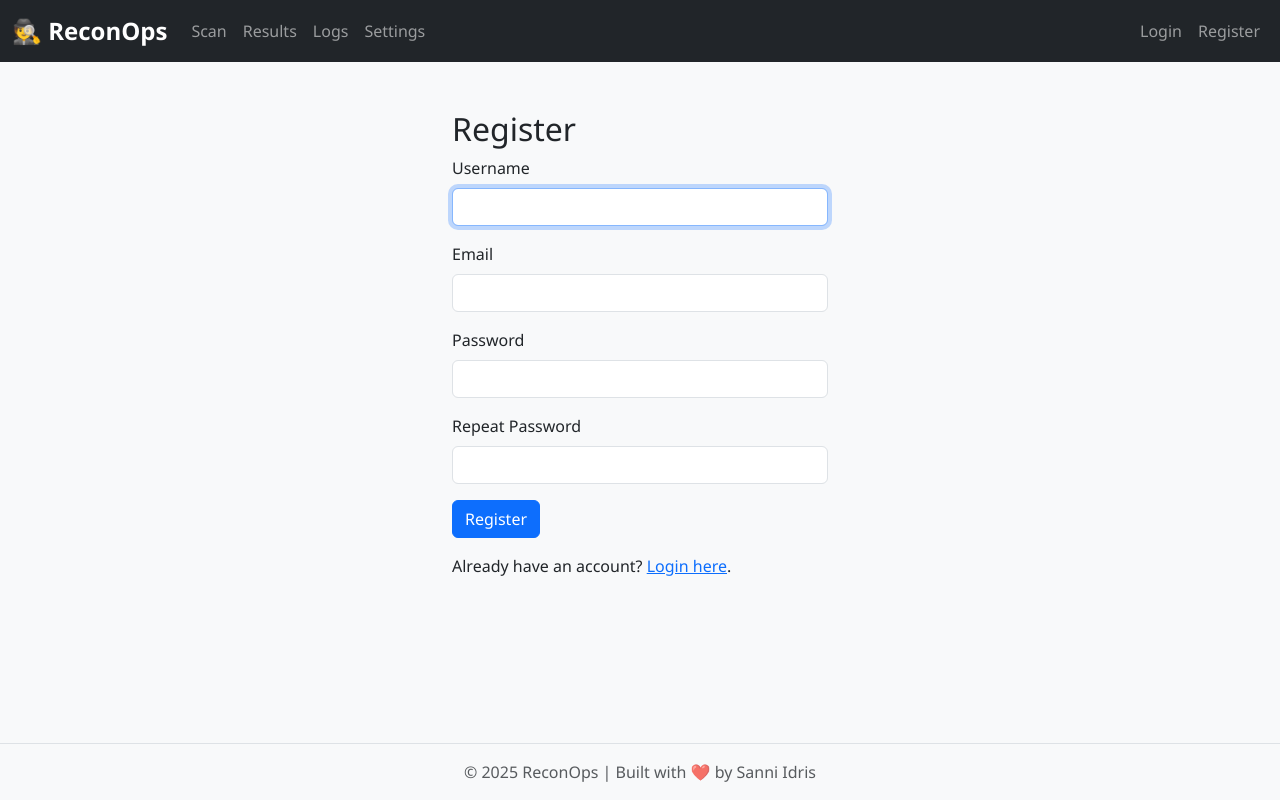
After one commit to Specia-cipher/reconops-dashboard, a Flask app: page /register in a window 1280 px wide. The commit adds this page. Run offline with Flask 3, Linux system fonts and the light colour scheme.

Commit message:
Implement full user authentication flow with registration, login, logout, and user dropdown UI; add account settings route and template; update README to reflect current progress

```diff
--- /dev/null
+++ b/reconops_dashboard/routes/auth_routes.py
@@ -0,0 +1,44 @@
+from flask import Blueprint, render_template, redirect, url_for, flash, request
+from flask_login import login_user, logout_user, login_required, current_user
+from reconops_dashboard.models import User
+from reconops_dashboard import db
+from reconops_dashboard.utils.forms import LoginForm, RegistrationForm
+
+auth = Blueprint('auth', __name__)
+
+@auth.route('/login', methods=['GET', 'POST'])
+def login():
+    if current_user.is_authenticated:
+        return redirect(url_for('main.home'))
+    form = LoginForm()
+    if form.validate_on_submit():
+        user = User.query.filter_by(username=form.username.data).first()
+        if user and user.check_password(form.password.data):
+            login_user(user, remember=form.remember.data)
+            flash('Logged in successfully.', 'success')
+            next_page = request.args.get('next')
+            return redirect(next_page) if next_page else redirect(url_for('main.home'))
+        else:
+            flash('Invalid username or password', 'danger')
+    return render_template('login.html', form=form)
+
+@auth.route('/register', methods=['GET', 'POST'])
+def register():
+    if current_user.is_authenticated:
+        return redirect(url_for('main.home'))
+    form = RegistrationForm()
+    if form.validate_on_submit():
+        user = User(username=form.username.data, email=form.email.data)
+        user.set_password(form.password.data)
+        db.session.add(user)
+        db.session.commit()
+        flash('Congratulations, you are now a registered user!', 'success')
+        return redirect(url_for('auth.login'))
+    return render_template('register.html', form=form)
+
+@auth.route('/logout')
+@login_required
+def logout():
+    logout_user()
+    flash('You have been logged out.', 'info')
+    return redirect(url_for('main.home'))
--- a/reconops_dashboard/routes/main_routes.py
+++ b/reconops_dashboard/routes/main_routes.py
@@ -1,4 +1,5 @@
 from flask import Blueprint, render_template, redirect, url_for, flash
+from flask_login import login_required
 from reconops_dashboard.models import ScanResult, SystemLog
 from reconops_dashboard.utils.scan_engine import run_scan
 from reconops_dashboard.utils.db_helper import save_scan_result, save_system_log
@@ -7,10 +8,12 @@ from reconops_dashboard.utils.forms import ScanForm
 main = Blueprint('main', __name__)
 
 @main.route('/')
+@login_required
 def home():
     return render_template('home.html')
 
 @main.route('/scan', methods=['GET', 'POST'])
+@login_required
 def scan():
     form = ScanForm()
     if form.validate_on_submit():
@@ -25,11 +28,13 @@ def scan():
     return render_template('scan.html', form=form)
 
 @main.route('/results')
+@login_required
 def results():
     scans = ScanResult.query.order_by(ScanResult.created_at.desc()).all()
     return render_template('results.html', scans=scans)
 
 @main.route('/logs')
+@login_required
 def logs():
     logs = SystemLog.query.order_by(SystemLog.timestamp.desc()).all()
     return render_template('logs.html', logs=logs)
--- a/reconops_dashboard/templates/base.html
+++ b/reconops_dashboard/templates/base.html
@@ -1,24 +1,34 @@
 <!DOCTYPE html>
 <html lang="en">
 <head>
-    <meta charset="UTF-8">
-    <meta name="viewport" content="width=device-width, initial-scale=1.0">
+    <meta charset="UTF-8" />
+    <meta name="viewport" content="width=device-width, initial-scale=1" />
     <title>{% block title %}ReconOps Dashboard{% endblock %}</title>
     <!-- Bootstrap 5 CDN -->
-    <link href="https://cdn.jsdelivr.net/npm/bootstrap@5.3.2/dist/css/bootstrap.min.css" rel="stylesheet">
+    <link href="https://cdn.jsdelivr.net/npm/bootstrap@5.3.2/dist/css/bootstrap.min.css" rel="stylesheet" />
     <!-- Custom CSS -->
-    <link rel="stylesheet" href="{{ url_for('static', filename='css/styles.css') }}">
+    <link rel="stylesheet" href="{{ url_for('static', filename='css/styles.css') }}" />
 </head>
 <body>
     <!-- Navbar -->
     <nav class="navbar navbar-expand-lg navbar-dark bg-dark">
         <div class="container-fluid">
             <a class="navbar-brand" href="{{ url_for('main.home') }}">🕵️ ReconOps</a>
-            <button class="navbar-toggler" type="button" data-bs-toggle="collapse" data-bs-target="#navbarNav">
+
+            <button
+                class="navbar-toggler"
+                type="button"
+                data-bs-toggle="collapse"
+                data-bs-target="#navbarNav"
+                aria-controls="navbarNav"
+                aria-expanded="false"
+                aria-label="Toggle navigation"
+            >
                 <span class="navbar-toggler-icon"></span>
             </button>
+
             <div class="collapse navbar-collapse" id="navbarNav">
-                <ul class="navbar-nav ms-auto">
+                <ul class="navbar-nav me-auto">
                     <li class="nav-item">
                         <a class="nav-link" href="{{ url_for('main.scan') }}">Scan</a>
                     </li>
@@ -29,9 +39,42 @@
                         <a class="nav-link" href="{{ url_for('main.logs') }}">Logs</a>
                     </li>
                     <li class="nav-item">
-                        <!-- Fixed: call the correct blueprint endpoint -->
                         <a class="nav-link" href="{{ url_for('settings.settings') }}">Settings</a>
                     </li>
+                </ul>
+
+                <ul class="navbar-nav ms-auto">
+                    {% if current_user.is_authenticated %}
+                        <li class="nav-item dropdown">
+                            <a
+                                class="nav-link dropdown-toggle"
+                                href="#"
+                                id="userDropdown"
+                                role="button"
+                                data-bs-toggle="dropdown"
+                                aria-expanded="false"
+                            >
+                                {{ current_user.username }}
+                            </a>
+                            <ul class="dropdown-menu dropdown-menu-end" aria-labelledby="userDropdown">
+                                <li class="dropdown-header">
+                                    Logged in as <strong>{{ current_user.username }}</strong>
+                                </li>
+                                <li><hr class="dropdown-divider" /></li>
+                                <li><a class="dropdown-item" href="{{ url_for('settings.account') }}">Account Settings</a></li>
+                                <li>
+                                    <a class="dropdown-item" href="{{ url_for('auth.logout') }}">Logout</a>
+                                </li>
+                            </ul>
+                        </li>
+                    {% else %}
+                        <li class="nav-item">
+                            <a class="nav-link" href="{{ url_for('auth.login') }}">Login</a>
+                        </li>
+                        <li class="nav-item">
+                            <a class="nav-link" href="{{ url_for('auth.register') }}">Register</a>
+                        </li>
+                    {% endif %}
                 </ul>
             </div>
         </div>
@@ -49,7 +92,7 @@
         </div>
     </footer>
 
-    <!-- Bootstrap JS -->
+    <!-- Bootstrap JS Bundle -->
     <script src="https://cdn.jsdelivr.net/npm/bootstrap@5.3.2/dist/js/bootstrap.bundle.min.js"></script>
 </body>
 </html>
--- /dev/null
+++ b/reconops_dashboard/templates/register.html
@@ -0,0 +1,40 @@
+{% extends "base.html" %}
+
+{% block content %}
+<div class="container mt-5" style="max-width: 400px;">
+  <h2>Register</h2>
+  <form method="POST">
+    {{ form.hidden_tag() }}
+    <div class="mb-3">
+      {{ form.username.label(class="form-label") }}
+      {{ form.username(class="form-control", autofocus=True) }}
+      {% for error in form.username.errors %}
+        <div class="text-danger">{{ error }}</div>
+      {% endfor %}
+    </div>
+    <div class="mb-3">
+      {{ form.email.label(class="form-label") }}
+      {{ form.email(class="form-control") }}
+      {% for error in form.email.errors %}
+        <div class="text-danger">{{ error }}</div>
+      {% endfor %}
+    </div>
+    <div class="mb-3">
+      {{ form.password.label(class="form-label") }}
+      {{ form.password(class="form-control") }}
+      {% for error in form.password.errors %}
+        <div class="text-danger">{{ error }}</div>
+      {% endfor %}
+    </div>
+    <div class="mb-3">
+      {{ form.password2.label(class="form-label") }}
+      {{ form.password2(class="form-control") }}
+      {% for error in form.password2.errors %}
+        <div class="text-danger">{{ error }}</div>
+      {% endfor %}
+    </div>
+    {{ form.submit(class="btn btn-primary") }}
+  </form>
+  <p class="mt-3">Already have an account? <a href="{{ url_for('auth.login') }}">Login here</a>.</p>
+</div>
+{% endblock %}
--- a/reconops_dashboard/utils/forms.py
+++ b/reconops_dashboard/utils/forms.py
@@ -1,7 +1,31 @@
 from flask_wtf import FlaskForm
-from wtforms import StringField, SubmitField
-from wtforms.validators import DataRequired
+from wtforms import StringField, PasswordField, BooleanField, SubmitField
+from wtforms.validators import DataRequired, Email, EqualTo, Length, ValidationError
+from reconops_dashboard.models import User
 
 class ScanForm(FlaskForm):
     target = StringField('Target', validators=[DataRequired()])
     submit = SubmitField('Scan')
+
+class LoginForm(FlaskForm):
+    username = StringField('Username', validators=[DataRequired(), Length(min=3, max=64)])
+    password = PasswordField('Password', validators=[DataRequired()])
+    remember = BooleanField('Remember Me')
+    submit = SubmitField('Login')
+
+class RegistrationForm(FlaskForm):
+    username = StringField('Username', validators=[DataRequired(), Length(min=3, max=64)])
+    email = StringField('Email', validators=[DataRequired(), Email()])
+    password = PasswordField('Password', validators=[DataRequired(), Length(min=6)])
+    password2 = PasswordField('Repeat Password', validators=[DataRequired(), EqualTo('password')])
+    submit = SubmitField('Register')
+
+    def validate_username(self, username):
+        user = User.query.filter_by(username=username.data).first()
+        if user:
+            raise ValidationError('Please use a different username.')
+
+    def validate_email(self, email):
+        user = User.query.filter_by(email=email.data).first()
+        if user:
+            raise ValidationError('Please use a different email address.')
```
Also changed, not shown: reconops_dashboard/__init__.py (+8 -0 lines), reconops_dashboard/models.py (+24 -1 lines), reconops_dashboard/routes/settings_routes.py (+7 -0 lines), reconops_dashboard/templates/account.html (added, +14 -0 lines), reconops_dashboard/templates/login.html (added, +43 -0 lines), requirements.txt (+18 -0 lines), README.md, instance/reconops.db.
